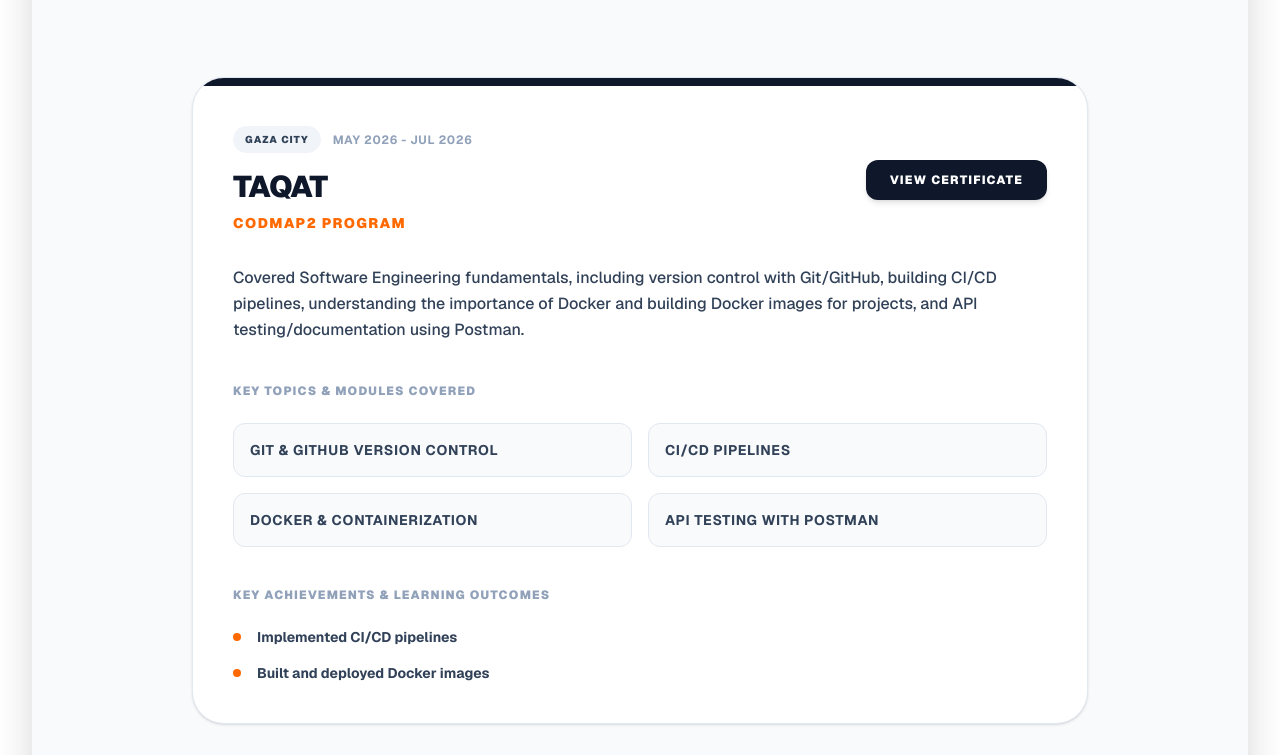
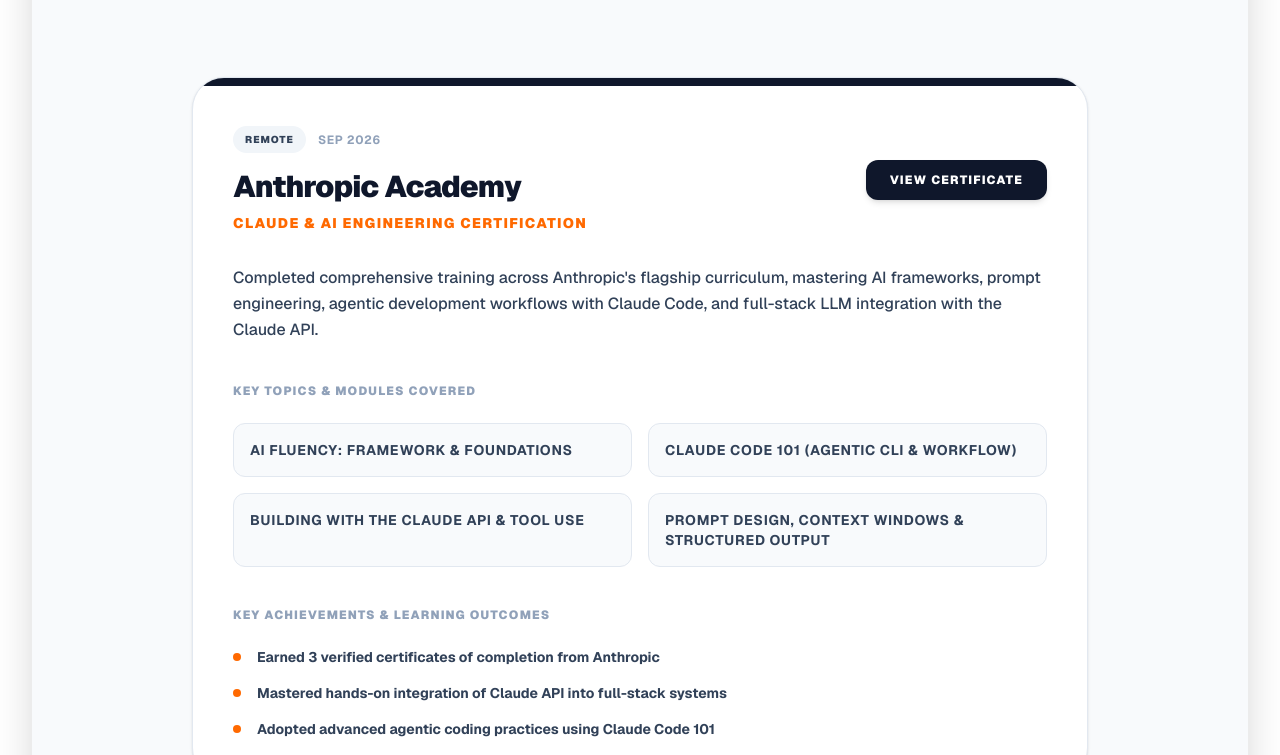
Before and after one commit to eng-MohammedEzzat/My-Website, a Next.js app: page / in a window 1280 px wide. Shown: the part 3380-4135 px from the top of the page. Built offline with nearby package versions, Linux system fonts and the light colour scheme; a web font is replaced by a local one.

Commit message:
Update Training section

```diff
--- a/src/data/cvData.js
+++ b/src/data/cvData.js
@@ -32,6 +32,44 @@
   ],
 
   training: [
+        {
+      organization: "Anthropic Academy",
+      location: "Remote",
+      program: "Claude & AI Engineering Certification",
+      period: "Sep 2026",
+      description: "Completed comprehensive training across Anthropic's flagship curriculum, mastering AI frameworks, prompt engineering, agentic development workflows with Claude Code, and full-stack LLM integration with the Claude API.",
+      topics: [
+        "AI Fluency: Framework & Foundations",
+        "Claude Code 101 (Agentic CLI & Workflow)",
+        "Building with the Claude API & Tool Use",
+        "Prompt Design, Context Windows & Structured Output"
+      ],
+      outcomes: [
+        "Earned 3 verified certificates of completion from Anthropic",
+        "Mastered hands-on integration of Claude API into full-stack systems",
+        "Adopted advanced agentic coding practices using Claude Code 101"
+      ],
+      hasCertificate: true,
+      certificateTitle: "Anthropic Academy Certificates",
+      certificateImage: "https://res.cloudinary.com/docqumxby/image/upload/v1788437091/%D9%84%D9%82%D8%B7%D8%A9_%D8%B4%D8%A7%D8%B4%D8%A9_2026-09-03_150436_ifzoxx.png",
+      certificates: [
+        {
+          title: "Claude with the Anthropic API",
+          course: "Building with the Claude API",
+          image: "https://res.cloudinary.com/docqumxby/image/upload/v1788437091/%D9%84%D9%82%D8%B7%D8%A9_%D8%B4%D8%A7%D8%B4%D8%A9_2026-09-03_150436_ifzoxx.png"
+        },
+        {
+          title: "Claude Code 101",
+          course: "Claude Code 101",
+          image: "https://res.cloudinary.com/docqumxby/image/upload/v1788436347/%D9%84%D9%82%D8%B7%D8%A9_%D8%B4%D8%A7%D8%B4%D8%A9_2026-09-03_145153_onjbvg.png"
+        },
+        {
+          title: "AI Fluency: Framework & Foundations",
+          course: "AI Fluency: Framework & Foundations",
+          image: "https://res.cloudinary.com/docqumxby/image/upload/v1788436398/%D9%84%D9%82%D8%B7%D8%A9_%D8%B4%D8%A7%D8%B4%D8%A9_2026-09-03_145304_dhyacx.png"
+        }
+      ]
+    },
     {
       organization: "TAQAT",
       location: "Gaza City",
```
